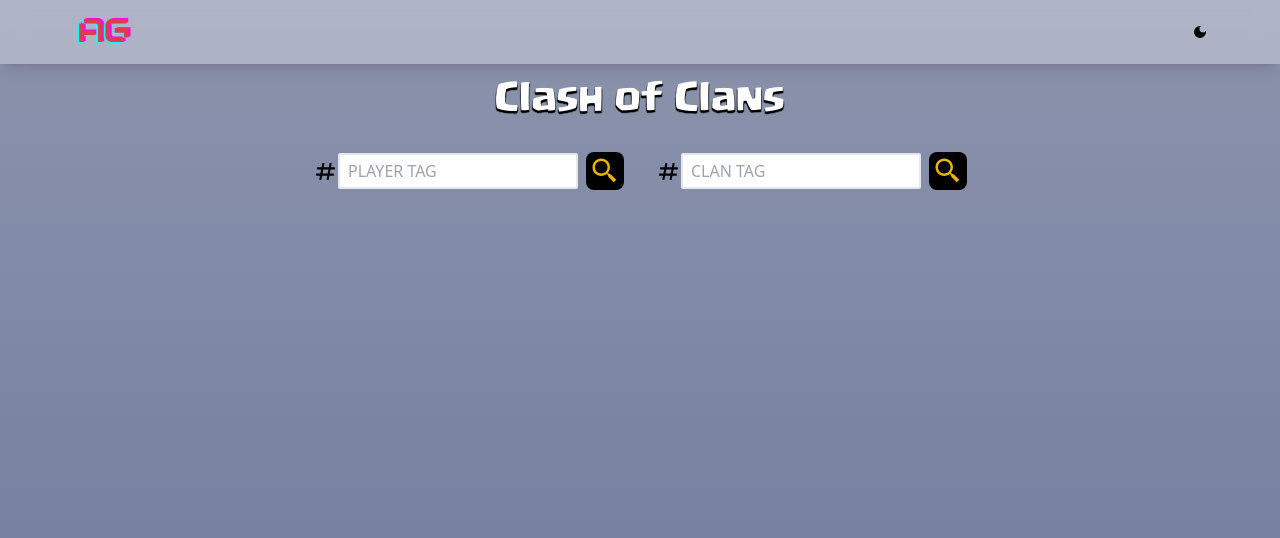
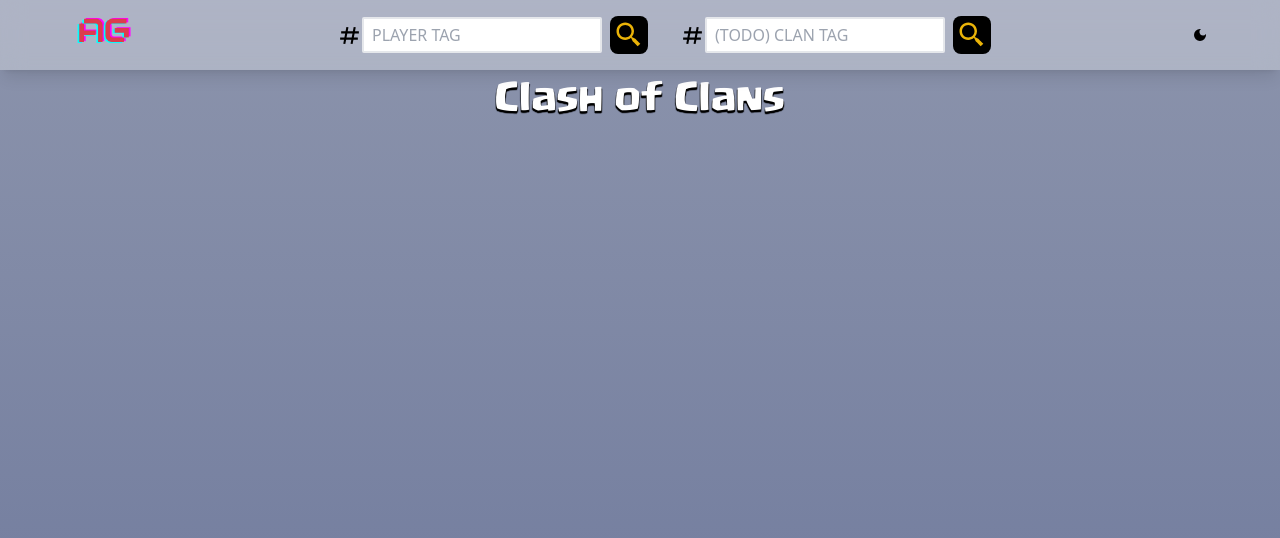
Before and after one commit to ashwingur/ashwingur.com, a Next.js app: page /ClashOfClans in a window 1280 px wide. Shown: the top 538 px of the page. Built offline with nearby package versions, Linux system fonts and the light colour scheme.

Commit message:
player search navbar added to root

```diff
--- a/components/clashofclans/CocNavBar.tsx
+++ b/components/clashofclans/CocNavBar.tsx
@@ -79,7 +79,7 @@
           <BiHash size={25} />
           <input
             className="border-2 w-60 rounded-sm py-1 px-2"
-            placeholder="CLAN TAG"
+            placeholder="(TODO) CLAN TAG"
             value={inputFieldTags.clanTag}
             onChange={updateTagInput}
             name="clanTag"
--- a/pages/ClashOfClans.tsx
+++ b/pages/ClashOfClans.tsx
@@ -8,6 +8,7 @@
 import CocTrophyDetails from "../components/clashofclans/CocTrophyDetails";
 import CocPlayerArmy from "../components/clashofclans/CocPlayerArmy";
 import CocPlayerTownHall from "../components/clashofclans/CocPlayerTownHall";
+import CocNavBar from "../components/clashofclans/CocNavBar";
 
 // https://coc.guide/troop for the icons
 
@@ -67,69 +68,10 @@
 
   return (
     <div className="bg-gradient-to-b from-[#8c94ac] to-[#6c779b] min-h-screen pb-8">
-      <div className="fixed w-screen z-10">
-        <BasicNavbar absolute={false} />
-      </div>
-      {/* {JSON.stringify(playerData)} */}
+      <CocNavBar />
       <h2 className="text-center pt-20 clash-font-style font-thin">
         Clash of Clans
       </h2>
-      {/* Input Fields */}
-      <div className="flex flex-col items-center md:flex-row justify-center gap-8 my-8">
-        <div className="flex items-center">
-          <BiHash size={25} />
-          <input
-            className="border-2 w-60 rounded-sm py-1 px-2"
-            placeholder="PLAYER TAG"
-            value={inputFieldTags.playerTag}
-            onChange={updateTagInput}
-            name="playerTag"
-          />
-          <button
-            onClick={() => {
-              setPlayerTag(inputFieldTags.playerTag);
-            }}
-            className="bg-black p-1 rounded-lg ml-2 text-yellow-500 hover:text-red-600 transition-all"
-          >
-            <BiSearchAlt2 size={30} />
-          </button>
-        </div>
-
-        <div className="flex items-center">
-          <BiHash size={25} />
-          <input
-            className="border-2 w-60 rounded-sm py-1 px-2"
-            placeholder="CLAN TAG"
-            value={inputFieldTags.clanTag}
-            onChange={updateTagInput}
-            name="clanTag"
-          />
-          <button
-            onClick={() => {
-              setClanTag(inputFieldTags.playerTag);
-            }}
-            className="bg-black p-1 rounded-lg ml-2 text-yellow-500 hover:text-red-600 transition-all"
-          >
-            <BiSearchAlt2 size={30} />
-          </button>
-        </div>
-      </div>
-      <div>
-        {playerData && (
-          <div>
-            <div className="flex flex-col md:flex-row md:justify-around items-center">
-              <CocPlayerSummary player={playerData} />
-              <CocPlayerTownHall player={playerData} />
-              {playerData.hasOwnProperty("clan") && (
-                <CocPlayerClan player={playerData} />
-              )}
-
-              <CocTrophyDetails player={playerData} />
-            </div>
-            <CocPlayerArmy player={playerData} />
-          </div>
-        )}
-      </div>
     </div>
   );
 };
--- a/pages/ClashOfClans/player/[playerTag].tsx
+++ b/pages/ClashOfClans/player/[playerTag].tsx
@@ -41,7 +41,7 @@
       <CocNavBar />
       {/* {JSON.stringify(playerData)} */}
       <h2 className="text-center pt-20 clash-font-style font-thin">
-        Clash of Clans
+        Player Search
       </h2>
 
       <div>
```
